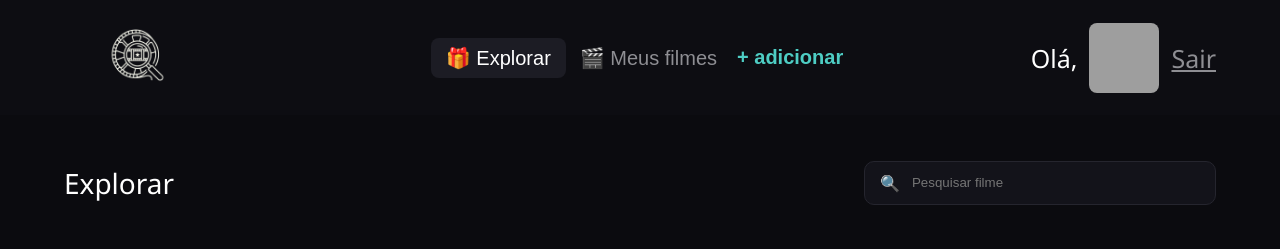
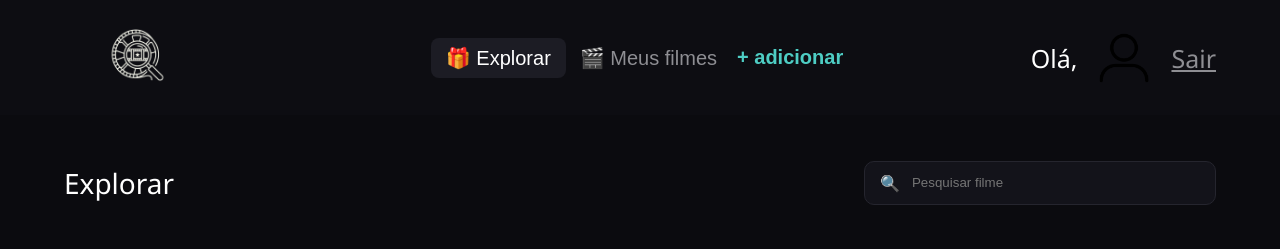
Before and after one commit to HenriqueAbe/amnesia, a FastAPI app: page /filmes in a window 1280 px wide. Shown: the top 249 px of the page. Run offline with FastAPI, Linux system fonts and the light colour scheme; the visitor is signed in with stand-in values (Sample User, id 1); data comes from the database, SQL or seed files in the repository; grey boxes are pictures that could not be loaded.

Commit message:
Commit certo

```diff
--- a/static/js/loginecadastro.js
+++ b/static/js/loginecadastro.js
@@ -235,8 +235,6 @@ function doCadastro() {
     // SE TUDO ESTIVER OK NO FRONT-END, ENVIA PARA O BACK-END (FASTAPI)
     if (ok) {
         $('form-cadastro').submit(); // Aqui ele envia para o FastAPI
-    } else {
-        console.log("Cadastro interrompido: existem erros no formulário.");
     }
 }
 
--- a/templates/index.html
+++ b/templates/index.html
@@ -20,7 +20,7 @@
             </div>
             <div class="user-info">
                 <span>Olá, {{ user.nome_usuario }}</span>
-                <img src="https://i.pravatar.cc/150?u={{ user.nome_usuario }}" alt="User" class="avatar">
+                <img src="../static/imagens/Usuario.png" alt="User" class="avatar">
                 <a href="/logout" class="logout-btn">Sair</a>
             </div>
         </div>
```
Also changed, not shown: static/imagens/Usuario.png (added).
